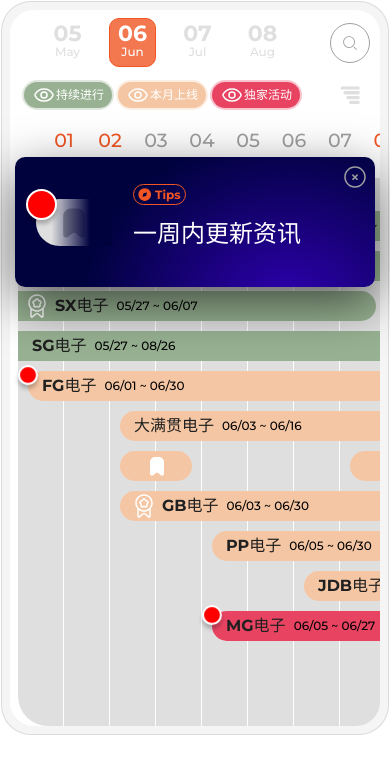
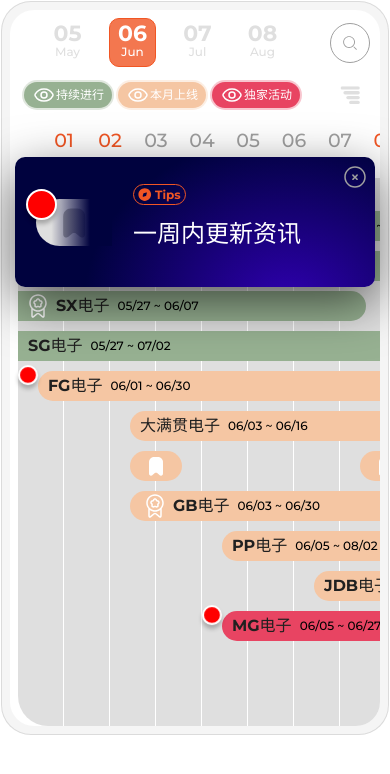
Before and after one commit to penyuanliao/vue-study, a Vue app in the folder packages/ui/: page / in a window 390 px wide. Shown: the top 774 px of the page. Built offline with nearby package versions, Linux system fonts and the light colour scheme.

Commit message:
💄feat: 08/12 更新

```diff
--- a/packages/ui/src/components/EventCalendar/Button/SwitchButton.vue
+++ b/packages/ui/src/components/EventCalendar/Button/SwitchButton.vue
@@ -66,7 +66,7 @@ export default defineComponent({
             const newDataState = { ...this.data, checked: isChecked };
             this.$emit('update:data', newDataState);
 
-            this.$emit('change', { checked: isChecked, id: this.id });
+            this.$emit('change', { checked: isChecked, id: this.id, name: this.data.name });
             console.log(`Emitted data.checked: ${isChecked}`);
         }
     }
--- a/packages/ui/src/components/EventCalendar/NCalendarContent/EventTitle.vue
+++ b/packages/ui/src/components/EventCalendar/NCalendarContent/EventTitle.vue
@@ -110,6 +110,7 @@ export default defineComponent({
         const titleRef = ref<HTMLElement | null>(null);
         const sectionRef = ref<HTMLElement | null>(null);
         const eventDateRef = ref<HTMLElement | null>(null);
+        const eventContentRef = ref<HTMLElement | null>(null);
         const isHover = ref<boolean>(false);
         const textWidth = ref<number>(0);
         const eTimeWidth = ref<number>(0);
@@ -134,7 +135,6 @@ export default defineComponent({
             endedBack: 0,
             currSpan: 0
         };
-        const hasCramped = ref<boolean>(false);
         // 每個位置寬度
         const layouts = {
             marginLeft: 10,
@@ -304,9 +304,9 @@ export default defineComponent({
                     const full: number = sizeWidth * (cell - currSpan);
                     // 該頁物件是否在範圍內
                     if (currSpan !== 0) {
+                        const endLeftStart: number = 32 - cell;
                         const isEnd: boolean = touchManager.maxPage.value === page;
                         const isStart: boolean = page === 0;
-                        const endLeftStart: number = 32 - cell;
                         const backCell: number = isEnd ? touchManager.info.value.backCell : 0;
                         const backWidth: number = touchManager.info.value.backWidth % 46;
                         let offset: number = (offsetStart % cell) - backCell;
@@ -314,7 +314,7 @@ export default defineComponent({
                             offset = cell;
                         }
                         setupRange();
-                        console.log(`onMouseEnterHandle ${props.title} x: ${touchManager.info.value.x} ${touchManager.info.value.added}
+                        console.log(`[${isEnd}]onMouseEnterHandle ${props.title} x: ${touchManager.info.value.x} ${touchManager.info.value.added}
                         start: ${start} columnStart: ${props.columnStart} totalLength: ${totalLength} endLeftStart: ${endLeftStart}
                         startPage: ${startPage} startSpan: ${startSpan}
                         endedPage: ${endedPage} endedSpan: ${endedSpan} maxPage: ${touchManager.maxPage.value}
@@ -326,7 +326,7 @@ export default defineComponent({
                         `);
 
                         const viewWidth: number = touchManager.info.value.width;
-                        if (currSpan === cell && endedPage !== page) {
+                        if ((currSpan === cell && endedPage !== page) || (currSpan === cell && props.continuing)) {
                             // 一整條的不動作
                             console.log('一整條的不動作');
                         } else if (offset === 0 && (!isEnd || props.columnStart <= (32 - cell))) {
@@ -338,11 +338,11 @@ export default defineComponent({
                             target.style.maxWidth = `${target.offsetWidth + viewWidth + added - (currSpan * 46)}px`;
                         } else if ((!isEnd && offsetEnded % cell === 0 && startPage !== endedPage)
                             || (offsetEnded === 32)
-                            || (offsetEnded % cell === 0)) {
+                            || (offsetEnded % cell === 0 && !isEnd)) {
                             const added: number = (isEnd) ? touchManager.info.value.added : 0; // 最後一頁是靠右
                             if (page !== startPage && offsetEnded !== 32) {
                                 // 第一頁超出頁面可以點到
-                                console.log('右邊物件-1');
+                                console.log('右邊物件-1', !isEnd && offsetEnded % cell === 0 && startPage !== endedPage);
                                 target.style.minWidth = `${target.offsetWidth + viewWidth + added - ((currSpan - 1) * 46)}px`;
                                 target.style.maxWidth = `${target.offsetWidth + viewWidth + added - ((currSpan - 1) * 46)}px`;
                             } else {
@@ -353,10 +353,11 @@ export default defineComponent({
                         } else if (isEnd) {
                             const { added } = touchManager.info.value; // 最後一頁是靠右
                             if (endLeftStart === offsetStart) {
-                                console.log('最後:左至右');
-                                target.style.transform = 'translateX(0)px)';
-                                target.style.minWidth = `${target.offsetWidth + viewWidth + added - (currSpan * 46)}px`;
-                                target.style.maxWidth = `${target.offsetWidth + viewWidth + added - (currSpan * 46)}px`;
+                                console.log('最後:左至右', added);
+                                const move: number = (props.columnStart < endLeftStart ? 0 : added);
+                                target.style.transform = `translateX(-${move}px)`;
+                                target.style.minWidth = `${target.offsetWidth + ((cell - currSpan) * 46) + move}px`;
+                                target.style.maxWidth = `${target.offsetWidth + ((cell - currSpan) * 46) + move}px`;
                             } else {
                                 const extra: number = offsetStart - endLeftStart;
                                 target.style.transform = `translateX(-${extra * 46 + added}px)`;
@@ -474,17 +475,8 @@ export default defineComponent({
                     width: `calc(100% - ${props.icon ? 8 : 14}px)`
                 };
             }
-            let width: string = 'calc(100% - 6px)';
-            if (isHover.value) {
-                width = '100%';
-            } else if (!props.icon) {
-                let padding: number = 0;
-                if (!props.continuing) padding += 12;
-                if (!props.continued) padding += 12;
-                width = `calc(100% - ${padding}px)`;
-            }
             return {
-                width
+                width: '100%'
             };
         };
         const sectionStyle = () => {
@@ -497,15 +489,21 @@ export default defineComponent({
                 totalLength,
                 endedPage,
                 endedSpan,
-                startPage,
                 offsetStart,
                 offsetEnded,
-                currSpan
             } = range;
-
+            let paddingLeft: number = 0;
+            if (!isHover.value) {
+                // 沒有hover狀態
+                if (!props.continued) {
+                    paddingLeft = 25;
+                } else {
+                    paddingLeft = 5;
+                }
+            }
             let visibility: string = 'visible';
-            let left: number = 20; // 起始位置
-            let indentWidth: number = Math.max((sizeWidth * (offsetStart - start)), 0);
+            let left: number = 10; // 起始位置
+            let indentWidth: number = Math.max((sizeWidth * (offsetStart - start) - paddingLeft), 0);
 
             if (props.icon && !isHover.value) {
                 return { visibility };
@@ -515,32 +513,24 @@ export default defineComponent({
             // 最後一頁
             if (finalPage) {
                 if (props.columnStart <= offsetStart) {
-                    // 上一頁就開始的
-                    indentWidth -= touchManager.info.value.added;
-                } else {
-                    // indentWidth -= endedBack % 46;
+                    if ((32 - cell) === props.columnStart) { /* empty */ } else {
+                        // 上一頁就開始的
+                        indentWidth -= (touchManager.info.value.added - 5);
+                    }
                 }
             }
-
-            // 調整tag間距
-            if (props.tag && !props.icon) indentWidth -= 5;
 
             // 檢查是否從這頁開始
             const between: boolean = start >= offsetStart && start <= offsetEnded;
             if (isHover.value) {
-                // left = 0;
                 if (props.icon) {
                     left = 0;
                 } else if (props.continued || !between) {
                     left = 10;
                 }
             } else {
-                if (props.icon) {
-                    left = 0;
-                } else if (props.continued || !between) {
-                    left = 10;
-                }
                 // 開頭只有1span隱藏
+                // eslint-disable-next-line no-lonely-if
                 if (!isHover.value && endedSpan === 1 && endedPage === page) {
                     visibility = 'hidden';
                 }
@@ -551,31 +541,18 @@ export default defineComponent({
                 // 隱藏內文
                 visibility = isHover.value ? 'visible' : 'hidden';
             }
-            // console.log(`sectionStyle ${props.title} left: ${left} indentWidth: ${indentWidth}
-            //     columnStart: ${props.columnStart} x: ${touchManager.info.value.x} getPositionX: ${touchManager.getPositionX()}
-            //     start: ${start} totalLength: ${totalLength} cell: ${touchManager.info.value.cell}
-            //     startPage: ${startPage} startSpan: ${startSpan}
-            //     endedPage: ${endedPage} endedSpan: ${endedSpan} endedBack: ${endedBack}
-            //     backWidth: ${touchManager.info.value.cell - Math.floor(endedBack / 46)} ${endedBack % 46}
-            //     offsetStart: ${offsetStart} offsetEnded: ${offsetEnded} between:${between}
-            //     `);
-
-            let width: string = 'calc(100% - 25px)';
-            const endLeftStart: number = (32 - cell);
-            if (currSpan <= 3 && !isHover.value) {
-                if (startPage === page && endedPage !== page) {
-                    // 還有下一頁直接超過
-                    width = '100%';
-                } else {
-                    width = `${currSpan * 46 - 10}px`;
+            setTimeout(() => {
+                if (!isHover.value && (eventContentRef.value?.offsetWidth || 0) <= 20) {
+                    eventContentRef.value?.classList.add('visible-hidden');
+                } else if (!isHover.value) {
+                    eventContentRef.value?.classList.remove('visible-hidden');
                 }
-            }
-
+            }, 300);
+            const offsetX: number = Math.max(left + indentWidth, 0);
             return {
                 visibility,
-                maxWidth: `${touchManager.info.value.width + touchManager.info.value.added - 25}px`,
-                left: `${Math.max(left + indentWidth, 0)}px`,
-                width
+                left: `${offsetX}px`,
+                width: `calc(100% - ${offsetX + 10}px)`
             };
         };
         const measureWordWidth = async (value: string) => {
@@ -586,7 +563,6 @@ export default defineComponent({
             textWidth.value = measureTextWidth(value, props.eventDesc, font);
             eTitleWidth.value = measureTitleWidth(props.title, titleFont);
             await nextTick();
-            // hasCramped.value = (eventDateRef.value?.offsetWidth || 0) < 15 && !isHover.value && props.small; // 確認寬度夠不夠
             sectionRef.value?.classList.add('section-animate'); // 開啟轉場
         };
 
@@ -610,24 +586,9 @@ export default defineComponent({
             if (!isMobile.value) return;
             setupRange();
             const {
-                start,
-                startPage,
-                startSpan,
-                endedPage,
-                endedSpan,
                 currSpan
             } = range;
-            const cellsWidth: number = currSpan * 46;
-/*
-            console.log(`event-title ${props.title} isMobile: ${isMobile.value}
-            startPage: ${startPage} startSpan: ${startSpan}
-            endedPage: ${endedPage} endedSpan: ${endedSpan} |currSpan: ${currSpan}|
-            page: ${value}(${touchManager.info.value.cell}) cell: ${touchManager.info.value.cell} max: ${touchManager.maxPage.value}
-            width: ${touchManager.maxWidth.value} (${start + props.span})
-            cellsWidth: ${cellsWidth} : ${textWidth.value} : ${eTimeWidth.value}
-            Return: ${cellsWidth < eTimeWidth.value}
-            titleRef: ${titleRef.value?.offsetWidth}
-            `);*/
+            const cellsWidth: number = (currSpan < 0 ? props.span : currSpan) * 46;
             const target: HTMLElement | null = container.value;
             if (target) {
                 target.style.minWidth = '100%';
@@ -636,10 +597,10 @@ export default defineComponent({
             }
 
             // 這邊檢查寬度夠不夠, 如果不夠隱藏
-            if (cellsWidth < eTimeWidth.value + eTitleWidth.value) {
-                eventDateRef.value?.classList.add('visible-hidden');
+            if (cellsWidth - (eTitleWidth.value + 55 + (props.tag ? layouts.tag + 10 : 0)) < 16) {
+                eventContentRef.value?.classList.add('visible-hidden');
             } else {
-                eventDateRef.value?.classList.remove('visible-hidden');
+                eventContentRef.value?.classList.remove('visible-hidden');
             }
         });
         onMounted(() => {
@@ -685,8 +646,8 @@ export default defineComponent({
             container,
             titleRef,
             eventDateRef,
+            eventContentRef,
             sectionRef,
-            hasCramped,
             containerClass,
             contentStyle,
             sectionStyle,
@@ -712,7 +673,6 @@ export default defineComponent({
         />
         <div
             class="event-title-content"
-            :style="contentStyle()"
         >
             <div
                 ref="sectionRef"
@@ -761,9 +721,7 @@ export default defineComponent({
                 </div>
                 <div
                     class="event-content"
-                    :class="{
-                        hidden: hasCramped
-                    }"
+                    ref="eventContentRef"
                 >
                     <div
                         class="event-date font-style"
@@ -808,18 +766,19 @@ export default defineComponent({
         outline: none;
     }
     .event-title-content {
-        width: calc(100% - 14px);
-        //width: 100%;
         height: 100%;
         min-width: 46px;
         min-height: 30px;
         overflow: hidden;
-        position: relative;
+        position: absolute;
+        top: 0;
+        left: 20px;
+        right: 20px;
         display: flex;
         flex-direction: column;
         justify-content: center;
         align-items: center;
-        margin-left: 4px;
+        //margin-left: 4px;
         z-index: 1;
     }
     .event-title-section {
@@ -873,6 +832,9 @@ export default defineComponent({
             border-top-left-radius: 0;
             border-bottom-left-radius: 0;
         }
+        .event-title-content {
+            left: 0;
+        }
         .event-icon {
             padding-right: 20px;
         }
@@ -884,6 +846,9 @@ export default defineComponent({
     &.continuing {
         left: calc(100%);
         transform: translateX(calc(100% * -1));
+        .event-title-content {
+            right: 1px;
+        }
         .event-title-bg {
             right: 1px;
             border-top-right-radius: 0;
@@ -893,13 +858,9 @@ export default defineComponent({
             padding-left: 10px;
         }
     }
-
     &.hover {
         min-width: 100%;
         height: 80px;
-        .event-title-section {
-            left: 10px;
-        }
         &.icon {
             .event-title {
                 visibility: visible;
@@ -956,15 +917,19 @@ export default defineComponent({
             }
         }
     }
-
+    &.continued.hover {
+        .event-title-section {
+            left: 10px;
+        }
+    }
 }
 .event-title-bg {
     height: 100%;
     min-width: 0;
     position: absolute;
     top: 0;
-    left: 10px;
-    right: 10px;
+    left: 20px;
+    right: 20px;
     border-radius: 20px;
     transition: box-shadow 0.6s ease;
     box-shadow: 0 2px 10px 0 rgba(159, 159, 159, 0);
@@ -1078,6 +1043,10 @@ export default defineComponent({
         overflow: hidden;
         .event-title-section {
             pointer-events: none;
+            &.section-animate {
+                transition: left 0.15s ease;
+                transition-delay: .3s;
+            }
         }
         .event-content {
             //min-width: calc(46px * 2);
@@ -1113,6 +1082,10 @@ export default defineComponent({
                     padding-left: 0;
                 }
             }
+            .event-title-content {
+                left: 0;
+                right: 0;
+            }
             .event-content {
                 .event-date {
 
@@ -1128,6 +1101,11 @@ export default defineComponent({
             .detail-btn {
                 visibility: visible;
                 animation: opacity 0.4s ease;
+            }
+            .event-title-section {
+                &.section-animate {
+                    transition: none;
+                }
             }
         }
         &.continued {
--- a/packages/ui/src/components/EventCalendar/NSidebar/index.vue
+++ b/packages/ui/src/components/EventCalendar/NSidebar/index.vue
@@ -1,7 +1,7 @@
 <script lang="ts">
 import { defineComponent, PropType, ref, onMounted, watch, nextTick } from 'vue';
 import SwitchButton from '../Button/SwitchButton.vue';
-import { ICalendars } from '../useEventCalendar';
+import { cacheCalendarTagManager, ICalendars } from '../useEventCalendar';
 import NSymbols from '../Button/NSymbols.vue';
 
 export default defineComponent({
@@ -22,10 +22,11 @@ export default defineComponent({
         const leftRef = ref<HTMLDivElement>();
         const rightRef = ref<HTMLDivElement>();
 
-        const handle = (value: { checked: boolean, id: string }, index: number) => {
+        const handle = (value: { checked: boolean, id: string, name: string }, index: number) => {
             const updated = [...props.calendars];
             updated[index].checked = value.checked;
             emit('update:calendars', updated);
+            cacheCalendarTagManager.update(value.name, value.checked);
         };
         const scrollPosition = () => {
             const scheduleMobileEl = scheduleMobile.value;
@@ -113,7 +114,8 @@ export default defineComponent({
                 }"
                 @pointerup="() => handle({
                     checked: !item.checked,
-                    id: `tag-${ i }`
+                    id: `tag-${ i }`,
+                    name: item.name
                 }, i)"
             >
                 <div class="icon">
--- a/packages/ui/src/components/EventCalendar/data2.json
+++ b/packages/ui/src/components/EventCalendar/data2.json
@@ -429,7 +429,7 @@
         "company": 94,
         "title": "甜入心扉1000与甜入心扉 每日天降奖金",
         "start_at": "2024-06-05 00:00:00",
-        "end_at": "2024-06-30 00:00:00",
+        "end_at": "2024-08-02 00:00:00",
         "link": "https://pp88.asia/zh/%E7%94%9C%E5%85%A5%E5%BF%83%E6%89%891000%E4%B8%8E%E7%94%9C%E5%85%A5%E5%BF%83%E6%89%89%E6%AF%8F%E6%97%A5%E5%A4%A9%E9%99%8D%E5%A5%96%E9%87%91/",
         "created_by": 397,
         "updated_by": 102,
@@ -814,19 +814,6 @@
           "title": "SX电子",
           "color_code": "#C8A65C",
           "img_160x100": {
-            "id": 897,
-            "filename": "合作廠商logo_電子__SG电子.png",
-            "info": "160x101",
-            "upload_by": 4,
-            "upload_at": "2021-11-10 19:29:13",
-            "origin_filename": "合作廠商logo_電子__SG电子.png",
-            "directory": null,
-            "img_alt": null,
-            "lang": 2,
-            "overwritten_by": 18,
-            "overwritten_at": "2022-12-20 13:59:50",
-            "url": "https://testdev.bbin-news.com/archives/合作廠商logo_電子__SG电子.png",
-            "path": "/archives/合作廠商logo_電子__SG电子.png"
           },
           "article_id": 82,
           "sort": 140008,
@@ -840,7 +827,7 @@
         "company": 99,
         "title": "欢钓锦标赛 (第一阶段锦标赛)",
         "start_at": "2024-05-27 00:00:00",
-        "end_at": "2024-08-26 00:00:00",
+        "end_at": "2024-07-02 00:00:00",
         "link": "https://spade-event.com/enews/event/2024_Fishing_Frenzy_Tournament_BBIN/",
         "created_by": 397,
         "updated_by": 397,
--- a/packages/ui/src/components/EventCalendar/dataMonth7.json
+++ b/packages/ui/src/components/EventCalendar/dataMonth7.json
@@ -203,7 +203,7 @@
         "period": true,
         "sort": 75,
         "link_text": "点击观看",
-        "tooltip_title": "",
+        "tooltip_title": "嗚嗚嗚",
         "company_name": "SG电子",
         "partner": {
           "id": 99,
--- a/packages/ui/src/components/EventCalendar/index.vue
+++ b/packages/ui/src/components/EventCalendar/index.vue
@@ -39,6 +39,7 @@ export default defineComponent({
         const calendars = ref<ICalendars[]>([]);
         const events = ref<IEvents[]>([]);
         const gridType = ref<'medium' | 'small'>('small');
+        const locale = ref<string>('zh-TW');
         const fourMonthlyPeriod = ref<{ key: string, isUpdate: boolean }[]>([
             {
                 key: '2024/5/1',
@@ -61,9 +62,9 @@ export default defineComponent({
         const showSidebar = ref<boolean>(false);
         const showToolbar = ref<boolean>(true);
         const isDeflate = ref<boolean>(true);
+        const todayBtnDisabled = ref<boolean>(true);
         const contentRef = ref<HTMLElement|null>(null);
         const touchManager = useNTouchMove();
-        const weeks: string[] = ['日', '一', '二', '三', '四', '五', '六'];
 
         const setData = (month: string) => {
             if (+month === 5) {
@@ -150,7 +151,6 @@ export default defineComponent({
         onMounted(() => {
 
             touchManager.setup(contentRef.value);
-
             fourMonthlyPeriod.value.forEach((item, index) => {
                 const [ year, month ] = item.key.split("/");
                 const act: Date = new Date(item.key);
@@ -163,12 +163,16 @@ export default defineComponent({
                     events.value = eventCalendar.events;
                     activeDate.value = act;
                     current.value = eventCalendar;
+                    console.log('calendars:', calendars.value);
                     console.log('events:', events.value);
                     console.log('monthIsUpdate:', eventCalendar.monthIsUpdate);
                     touchManager.clear();
+                    todayBtnDisabled.value = false;
                 }
             });
             popupTips.value = !popupTipsManager.getStatus('event-calendar-popup-tips');
+            console.log('todayBtnDisabled:', todayBtnDisabled.value);
+
         });
         return {
             contentRef,
@@ -176,12 +180,12 @@ export default defineComponent({
             events,
             calendars,
             now,
-            weeks,
             isCurrentMonth,
             activeDate,
             fourMonthlyPeriod,
             showSidebar,
             showToolbar,
+            todayBtnDisabled,
             popupTipsManager,
             handle,
             gridTypeChange,
@@ -189,7 +193,8 @@ export default defineComponent({
             onSearchOpenHandle,
             onClickThisMonthHandle,
             onClickCalendarThHandle,
-            gridType
+            gridType,
+            locale
         };
     }
 });
@@ -202,10 +207,17 @@ export default defineComponent({
             <div class="n-title">
                 <NToggleButton
                     class="today-btn"
+                    :class="{
+                        disabled: todayBtnDisabled
+                    }"
                     :once="true"
                     v-model:selected="isCurrentMonth"
                     @selected="(value:boolean) => onClickThisMonthHandle(value)"
-                    :title="`${now.getMonth() + 1}月 ${now.getDate()}日 (星期${weeks[now.getDay()]})`"
+                    :title="`${now.toLocaleDateString(locale, {
+                        weekday: 'long',
+                        month: 'long',
+                        day: 'numeric'
+                    })})`"
                 >
                     {{ '今天' }}
                 </NToggleButton>
@@ -378,6 +390,12 @@ export default defineComponent({
         border-bottom-right-radius: 24px;
         scroll-snap-type: x mandatory;
     }
+    .disabled {
+        pointer-events: none;
+        background: #F1F1F1;
+        color: white;
+        border-color: #F1F1F1;
+    }
 }
 
 .grid-type-group {
--- a/packages/ui/src/components/EventCalendar/useEventCalendar.ts
+++ b/packages/ui/src/components/EventCalendar/useEventCalendar.ts
@@ -46,6 +46,28 @@ export const popupTipsManager = (() => {
         set,
         getStatus,
         setStatus
+    };
+})();
+// 暫存Tag開關狀態
+export const cacheCalendarTagManager = (() => {
+    const map: Map<string, boolean> = new Map<string, boolean>();
+    const get = (key: string) => map.get(key);
+    const insert = (key: string, value: boolean): boolean => {
+        if (!map.has(key)) {
+            map.set(key, value);
+        }
+        return <boolean>map.get(key);
+    };
+    const update = (key: string, value: boolean): boolean => {
+        if (map.has(key)) {
+            map.set(key, value);
+        }
+        return <boolean>map.get(key);
+    };
+    return {
+        get,
+        insert,
+        update
     };
 })();
 // 行事曆資料
@@ -200,7 +222,7 @@ const useEventCalendar = (data: any, activeDate: Date, isDeflate: boolean = fals
             const calendar: ICalendars = {
                 name: title,
                 color: color_code,
-                checked: true,
+                checked: cacheCalendarTagManager.insert(title, true),
                 isUpdate: false,
                 sort
             };
```
Also changed, not shown: packages/ui/src/components/EventCalendar/data.json (+4 -4 lines).
